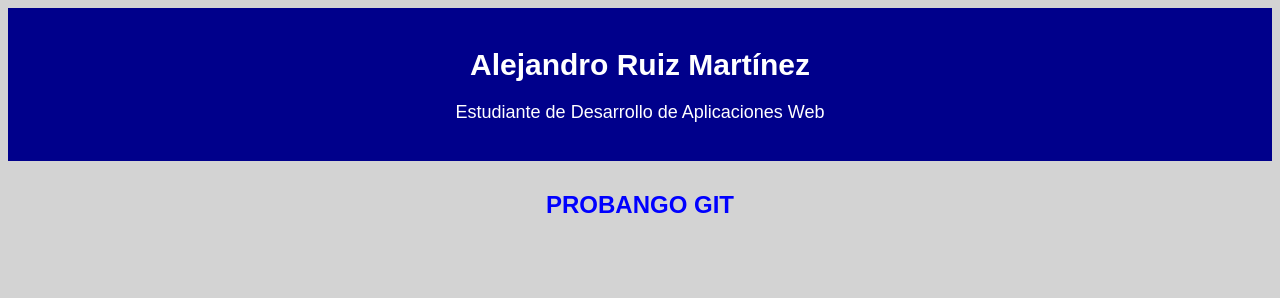
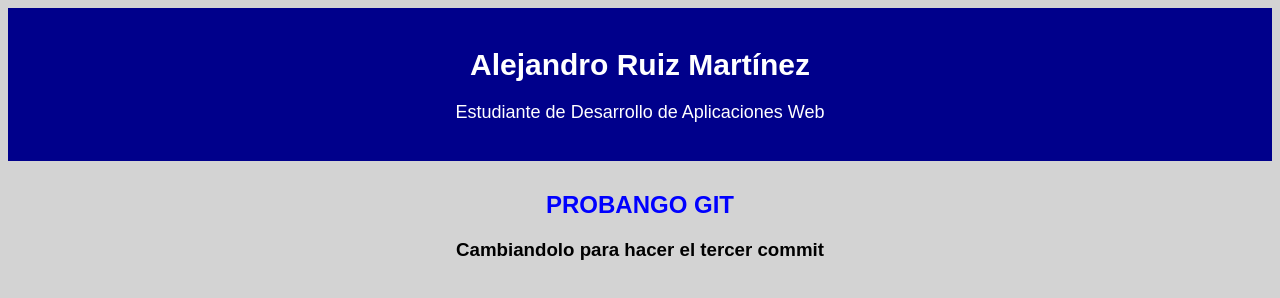
Before and after one commit to Ale07dv/daw2-git-portfolio, a plain HTML site: page index.html in a window 1280 px wide. Drawn offline with Linux system fonts and the light colour scheme.

Commit message:
feat: añadir un tercer título

```diff
--- a/index.html
+++ b/index.html
@@ -14,5 +14,6 @@
     </header>
 
     <h2>PROBANGO GIT</h2>
+    <h3>Cambiandolo para hacer el tercer commit</h3>
 </body>
 </html>
```
